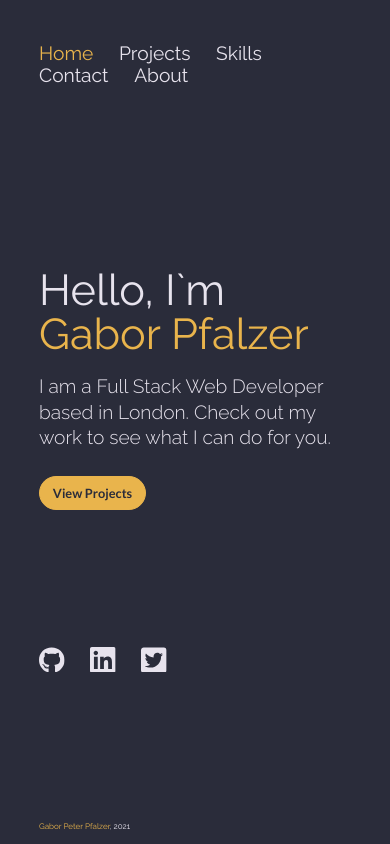
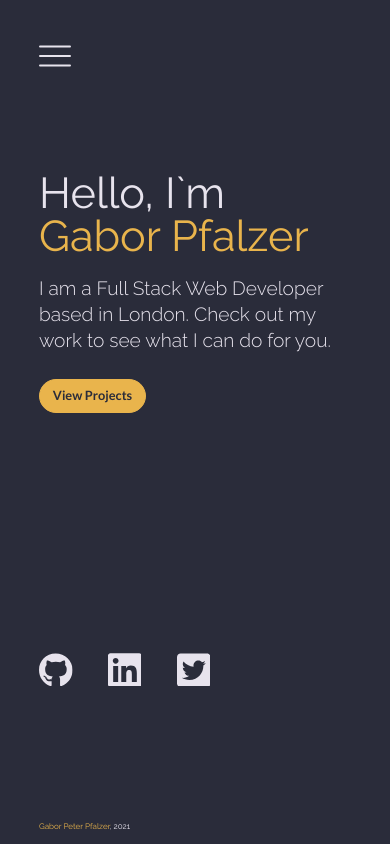
Before and after one commit to pfalzergbr/portfolio, a Next.js app: page / in a window 390 px wide. Built offline with nearby package versions, Linux system fonts and the light colour scheme.

Commit message:
add hamburger menu

```diff
--- a/components/landing/styles/SocialIcon.module.scss
+++ b/components/landing/styles/SocialIcon.module.scss
@@ -2,9 +2,10 @@
 
 .socialIcon_container {
   position: relative;
-  display: inline-block;
-  height: 3.2rem;
-  width: 3.2rem;
+  display: flex;
+  align-items: center;
+  height: 5.4rem;
+  width: 5.4rem;
   cursor: pointer;
 
   // &:hover .socialIcon {
@@ -13,8 +14,8 @@
 }
 
 .socialIcon {
-  height: 3.2rem;
-  width: 3.2rem;
+  height: 4.2rem;
+  width: 4.2rem;
   fill: $color-off-white;
   // transition: 0.2s ease-in-out;
 
--- /dev/null
+++ b/layout/layoutElements/Menu.tsx
@@ -0,0 +1,19 @@
+import styles from './styles/Menu.module.scss';
+
+export interface MenuProps {
+  isMenuOpen: boolean;
+  toggleOpen: () => void;
+}
+
+const Menu: React.FC<MenuProps> = ({ isMenuOpen, toggleOpen }) => {
+  return (
+    <div
+      onClick={toggleOpen}
+      className={`${styles.menuBtn} ${isMenuOpen && styles.open}`}
+    >
+      <div className={styles.burger}></div>
+    </div>
+  );
+};
+
+export default Menu;
--- a/layout/layoutElements/Navigation.tsx
+++ b/layout/layoutElements/Navigation.tsx
@@ -1,19 +1,33 @@
+import { useState } from 'react';
+import Menu from './Menu';
 import NavLink from './NavLink';
 import styles from './styles/Navigation.module.scss';
 
 //Todo - add hamburger menu
 
 const Navigation: React.FC = () => {
+  const [isMenuOpen, setIsMenuOpen] = useState(false);
+
+  const toggleOpen = () => {
+    setIsMenuOpen(!isMenuOpen);
+  }
+
   return (
-    <nav>
-      <div className={styles.navlinkContainer}>
-        <NavLink href="/" text="Home" />
-        <NavLink href="/projects" text="Projects" />
-        <NavLink href="/skills" text="Skills" />
-        <NavLink href="/contact" text="Contact" />
-        <NavLink href="/about" text="About" />
-      </div>
-    </nav>
+    <>
+      {/* <div className=""></div> */}
+      <nav className={styles.navigation}>
+        <div className={styles.menuContainer}>
+          <Menu isMenuOpen={isMenuOpen} toggleOpen={toggleOpen} />
+        </div>
+        <div className={styles.navlinkContainer}>
+          <NavLink href='/' text='Home' />
+          <NavLink href='/projects' text='Projects' />
+          <NavLink href='/skills' text='Skills' />
+          <NavLink href='/contact' text='Contact' />
+          <NavLink href='/about' text='About' />
+        </div>
+      </nav>
+    </>
   );
 };
 
--- /dev/null
+++ b/layout/layoutElements/styles/Menu.module.scss
@@ -0,0 +1,54 @@
+@import '../../../styles//abstracts/variables';
+@import '../../../styles//abstracts/mixins';
+
+.menuBtn {
+  position: relative;
+  display: flex;
+  justify-content: flex-start;
+  align-items: center;
+  width: 8rem;
+  height: 8rem;
+  cursor: pointer;
+  transition: transform 0.2s ease-in-out;
+}
+
+.burger {
+  width: 4rem;
+  height: 0.2rem;
+  background: $color-off-white;
+  border-radius: 0.5rem;
+  transition: transform 0.2s ease-in-out;
+
+  &::before,
+  &::after {
+    content: '';
+    position: absolute;
+    width: 4rem;
+    height: 0.2rem;
+    background: $color-off-white;
+    border-radius: 0.5rem;
+    transition: transform 0.2s ease-in-out;
+  }
+
+  &::before {
+    transform: translateY(-1.2rem);
+  }
+
+  &::after {
+    transform: translateY(1.2rem);
+  }
+}
+
+.open .burger {
+  background: transparent;
+}
+
+.open .burger:before {
+  transform: rotate(135deg);
+  background: $color-orange-medium;
+}
+
+.open .burger:after {
+  transform: rotate(-135deg);
+  background: $color-orange-medium;
+}
--- a/layout/layoutElements/styles/Navigation.module.scss
+++ b/layout/layoutElements/styles/Navigation.module.scss
@@ -2,7 +2,25 @@
 @import '../../../styles/abstracts/mixins';
 @import '../../../styles/base/typography';
 
+.navigation {
+  display: flex;
+}
+
+.menuContainer {
+  display: flex;
+  padding: 3rem 0;
+  @include centered-container;
+  @include tablet-portrait-up {
+    display: none;
+  }
+}
+
 .navlinkContainer {
+  display: none;
   padding: $space-56 0;
   @include centered-container;
+
+  @include tablet-portrait-up {
+    display: block;
+  }
 }
--- a/pages/index.module.scss
+++ b/pages/index.module.scss
@@ -3,7 +3,7 @@
 .landing {
   height: 100%;
   display: grid;
-  grid-template-rows: 1fr max-content 1fr max-content 1fr;
+  grid-template-rows: .5fr max-content 2fr max-content 1fr;
   grid-template-columns: 1fr;
   // grid-row: 2/3;
   @include centered-container;
```
Also changed, not shown: layout/layoutElements/MenuDrawer.tsx (added, +9 -0 lines), layout/layoutElements/styles/MenuDrawer.module.scss (added).
